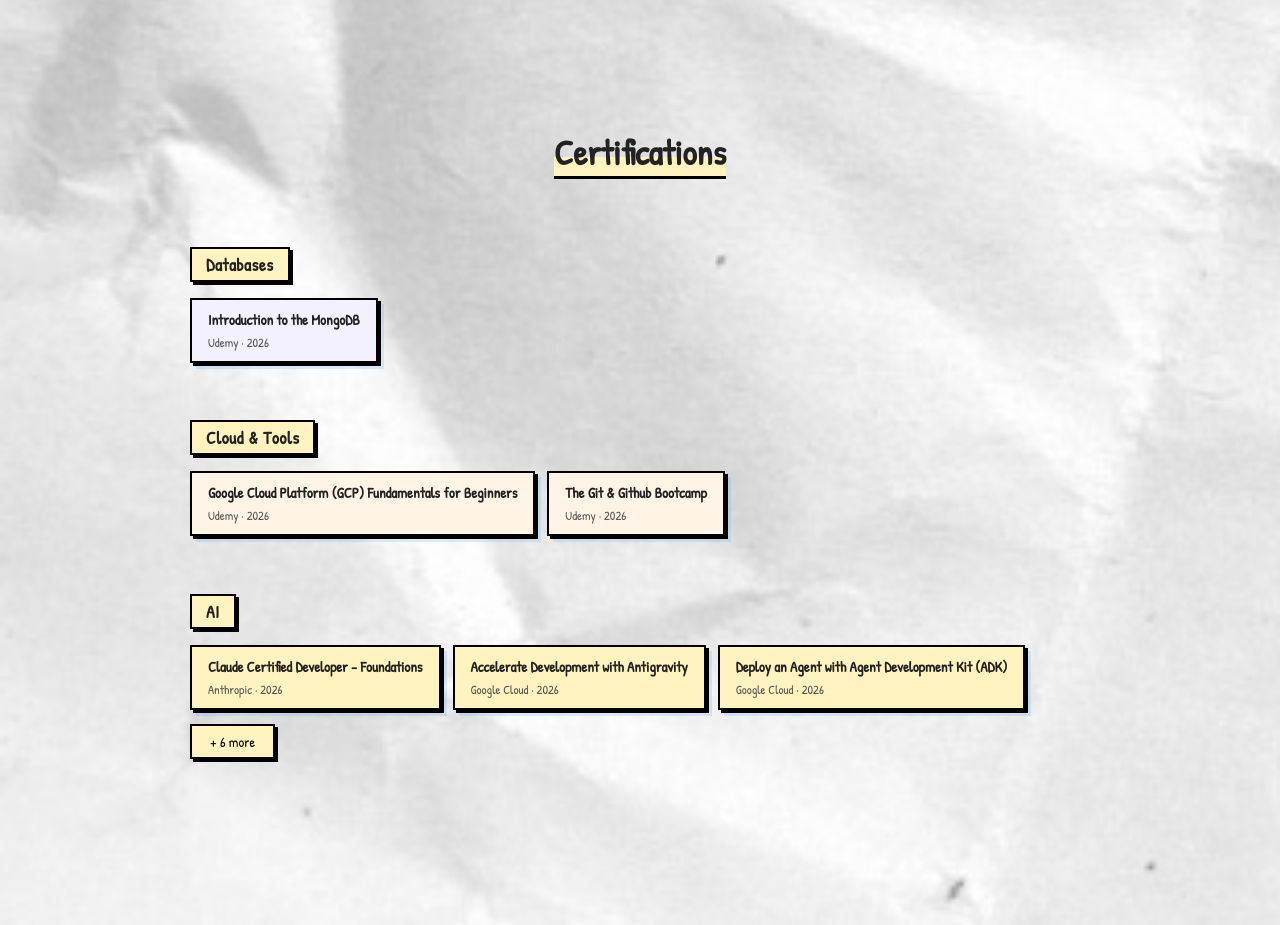
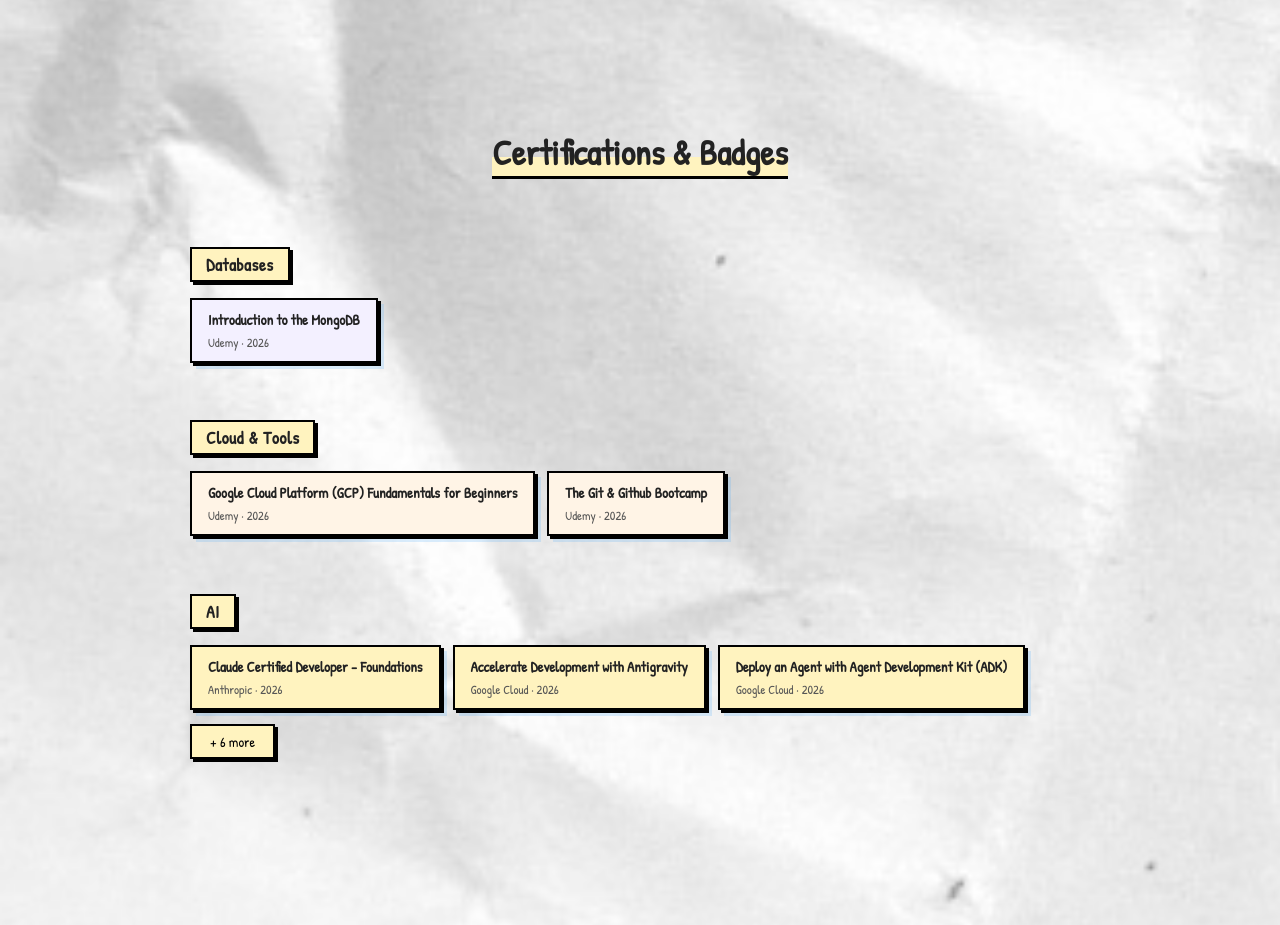
Before and after one commit to 22-vaibhav/Portfolio, a React (Vite) app: page / in a window 1280 px wide. Shown: the part 2820-3745 px from the top of the page. Built offline with nearby package versions, Linux system fonts and the light colour scheme.

Commit message:
add new certificate

```diff
--- a/src/constants/certifications.js
+++ b/src/constants/certifications.js
@@ -1,4 +1,4 @@
-export const certificationsTitle = "Certifications";
+export const certificationsTitle = "Certifications & Badges";
 
 export const certificationCategories = [
   // {
@@ -31,7 +31,7 @@
     color: "var(--orange-light)",
     certs: [
       // { name: "Docker Essentials", issuer: "IBM", year: "2024", link: "#" },
-      { name: "Google Cloud Platform (GCP) Fundamentals for Beginners", issuer: "Udemy", year: "2026", link: "#" },
+      { name: "Google Cloud Platform (GCP) Fundamentals for Beginners", issuer: "Udemy", year: "2026", link: "https://www.udemy.com/certificate/UC-0ede89b0-ccfb-420c-b010-fb0368674566/" },
       { name: "The Git & Github Bootcamp", issuer: "Udemy", year: "2026", link: "#" },
       // { name: "Postman API Testing", issuer: "Postman", year: "2023", link: "#" },
     ],
```
